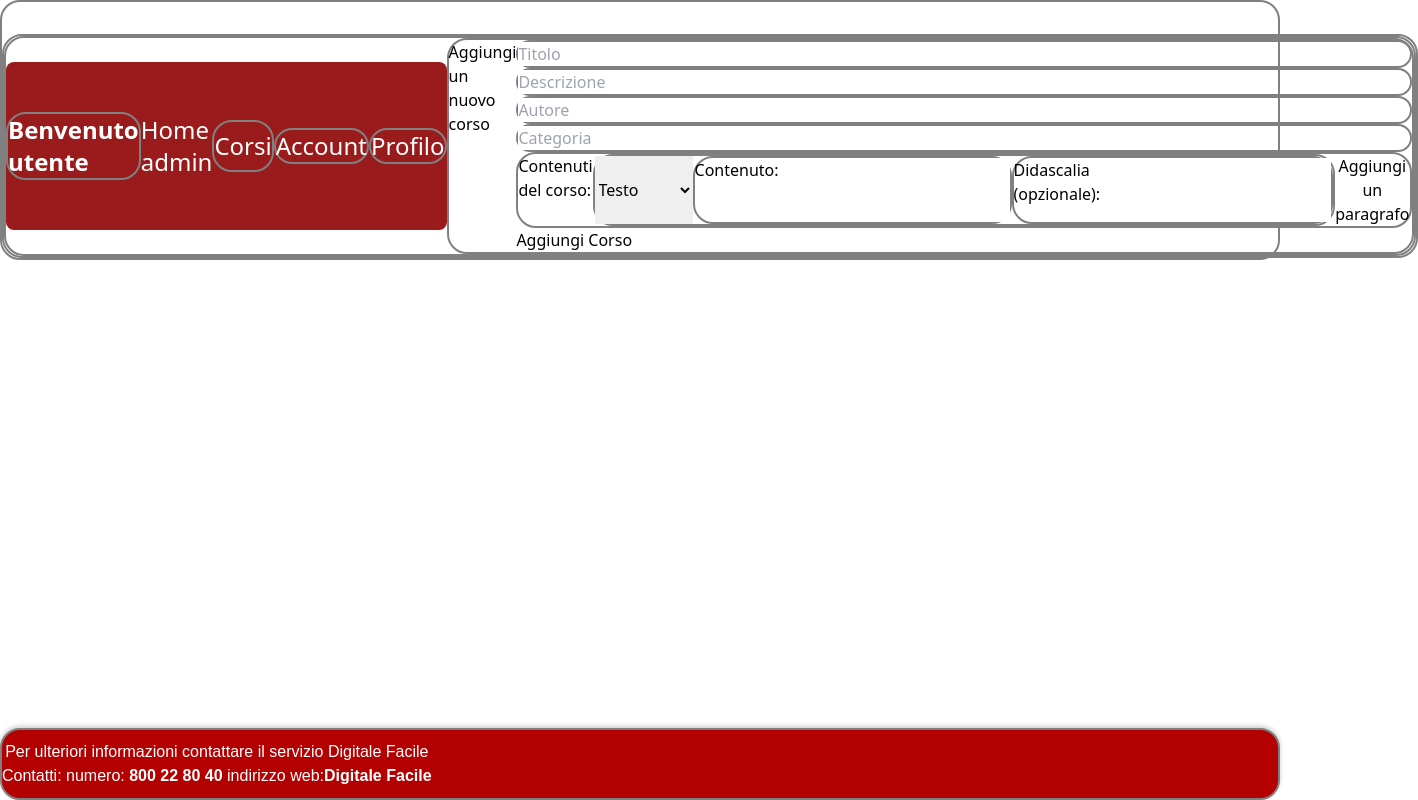
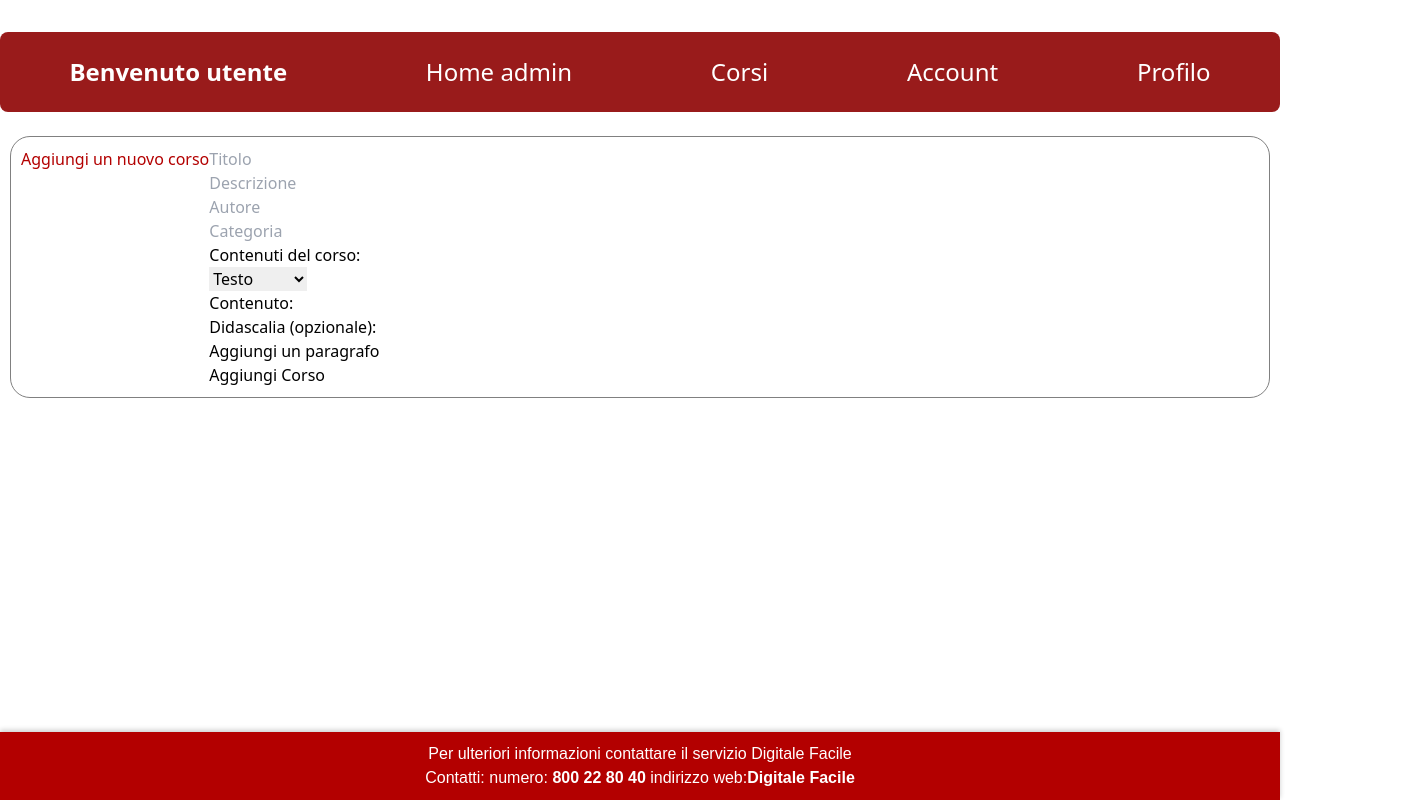
Before and after one commit to RoccoIntini/ingegneria_del_software, a Next.js app in the folder smarttn/: page /admin/add-course in a window 1280 px wide. Shown: the whole page, 1418 px wide, since content can reach past the window. Built offline with nearby package versions, Linux system fonts and the light colour scheme; no server answers.

Commit message:
Update add-course.css

```diff
--- a/smarttn/app/add-course.css
+++ b/smarttn/app/add-course.css
@@ -1,6 +1,14 @@
-div{
-  border: 2px solid gray;
+.title{
+  color: #b30000;
+}
+
+.insert-form{
+
+  border: 1px solid gray;
   border-radius: 20px;
-  display: flex;
+  display:flex;
   justify-content: flex-start;
+  padding: 10px;
+  margin: 10px;
+
 }
```
